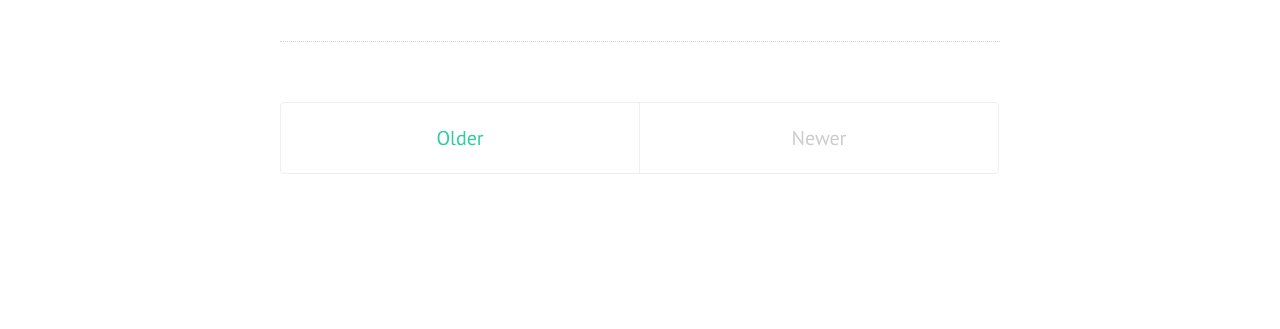
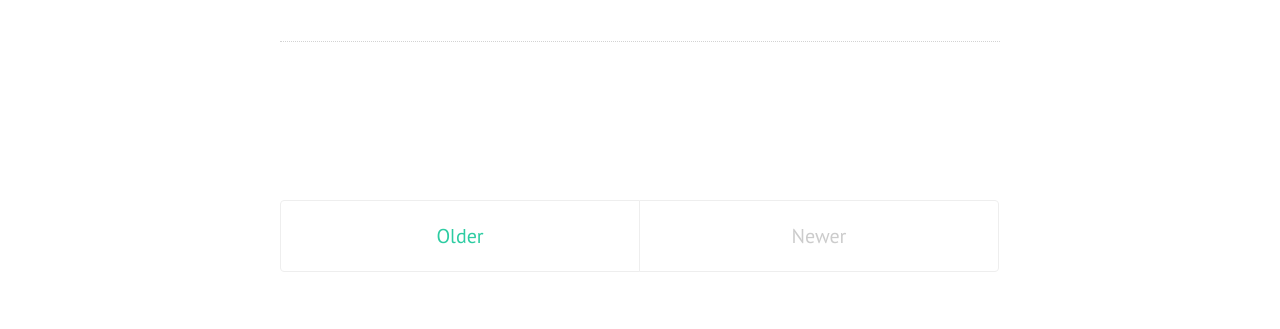
Before and after one commit to DharmeshPandav/dharmeshpandav.github.io, a Jekyll site: the page built from index.html, in a window 1280 px wide. Shown: the part 1835-2164 px from the top of the page. Built offline with Jekyll 4.4.1, drawn with Linux system fonts in a browser that asks for light colours; nearby versions of some CDN libraries; Markdown is read by kramdown in place of the engine named in the settings; the list of posts is cut into pages by our own code; before the commit the page ends 2069 px from its top, so only the background shows below that.

```diff
--- a/index.html
+++ b/index.html
@@ -34,6 +34,18 @@ title: Home
   {% endfor %}
 </div>
 
+<div id="adwraper">
+<script async src="//pagead2.googlesyndication.com/pagead/js/adsbygoogle.js"></script>
+<!-- blank_ad -->
+<ins class="adsbygoogle"
+     style="display:inline-block;width:728px;height:90px"
+     data-ad-client="ca-pub-1951168908528676"
+     data-ad-slot="6039871740"></ins>
+<script>
+(adsbygoogle = window.adsbygoogle || []).push({});
+</script>
+</div>
+
 <div class="pagination">
   {% if paginator.next_page %}
     <a class="pagination-item older" href="{{ site.baseurl }}page{{paginator.next_page}}">Older</a>
```
